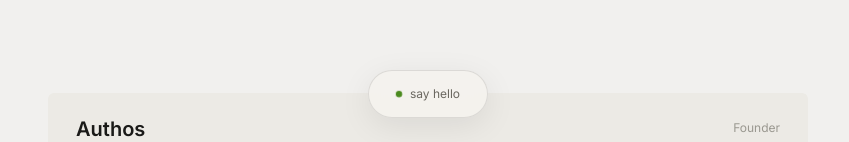
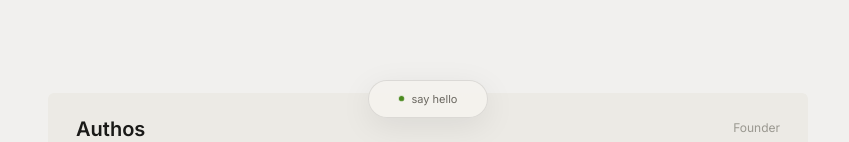
Before and after one commit to chayprabs/chaitanyaprabuddha.com, a Next.js app: page / in a window 1280 px wide. Shown: the part 658-800 px from the top of the page, without its empty margins (212-1061 px from the left). Built offline with nearby package versions, Linux system fonts and the light colour scheme.

Commit message:
second draft

```diff
--- a/components/Contact.tsx
+++ b/components/Contact.tsx
@@ -60,7 +60,7 @@ export default function Contact() {
     <section
       id="contact"
       className={`fixed bottom-6 left-1/2 z-[100] max-w-[calc(100vw-24px)] min-w-[120px] -translate-x-1/2 overflow-hidden rounded-[24px] border-[0.5px] border-[rgba(0,0,0,0.1)] bg-[rgba(244,242,238,0.96)] backdrop-blur-[12px] shadow-[0_8px_32px_rgba(0,0,0,0.08)] ${
-        isExpanded ? "px-4 py-4 sm:px-6" : "px-5 py-3"
+        isExpanded ? "px-4 py-4 sm:px-6" : "px-4 py-2"
       }`}
       style={{
         transition: "all 0.2s cubic-bezier(0.16, 1, 0.3, 1)"
@@ -76,8 +76,8 @@ export default function Contact() {
               : "opacity-100 scale-100"
           } flex items-center justify-center gap-2`}
         >
-          <span className="contact-pulse h-[6px] w-[6px] rounded-full bg-[#4a8a1e]" />
-          <span className="text-[12px] font-normal text-[#6b6860]">
+          <span className="contact-pulse h-[5px] w-[5px] rounded-full bg-[#4a8a1e]" />
+          <span className="text-[11px] font-normal text-[#6b6860]">
             say hello
           </span>
         </div>
--- a/components/Now.tsx
+++ b/components/Now.tsx
@@ -24,13 +24,22 @@ export default function Now() {
           BEYOND THE CODE
         </p>
 
+        <p
+          className="mb-6 text-[18px] italic text-[#9a9890]"
+          style={{ fontFamily: "var(--font-caveat)" }}
+        >
+          When I&apos;m not building —
+        </p>
+
+        <div className="mb-7 h-[0.5px] w-full bg-[rgba(0,0,0,0.08)]" />
+
         <div className="grid gap-10 md:grid-cols-3">
           {infoColumns.map((column) => (
             <div key={column.label}>
-              <p className="font-jost mb-3 text-[11px] font-medium uppercase tracking-[0.15em] text-[#9a9890]">
+              <p className="font-jost mb-[10px] text-[11px] font-normal uppercase tracking-[0.12em] text-[#9a9890]">
                 {column.label}
               </p>
-              <p className="text-[15px] font-light leading-[1.85] text-[#3a3a38]">
+              <p className="text-[14px] font-light leading-[1.8] text-[#6b6860]">
                 {column.text}
               </p>
             </div>
```
